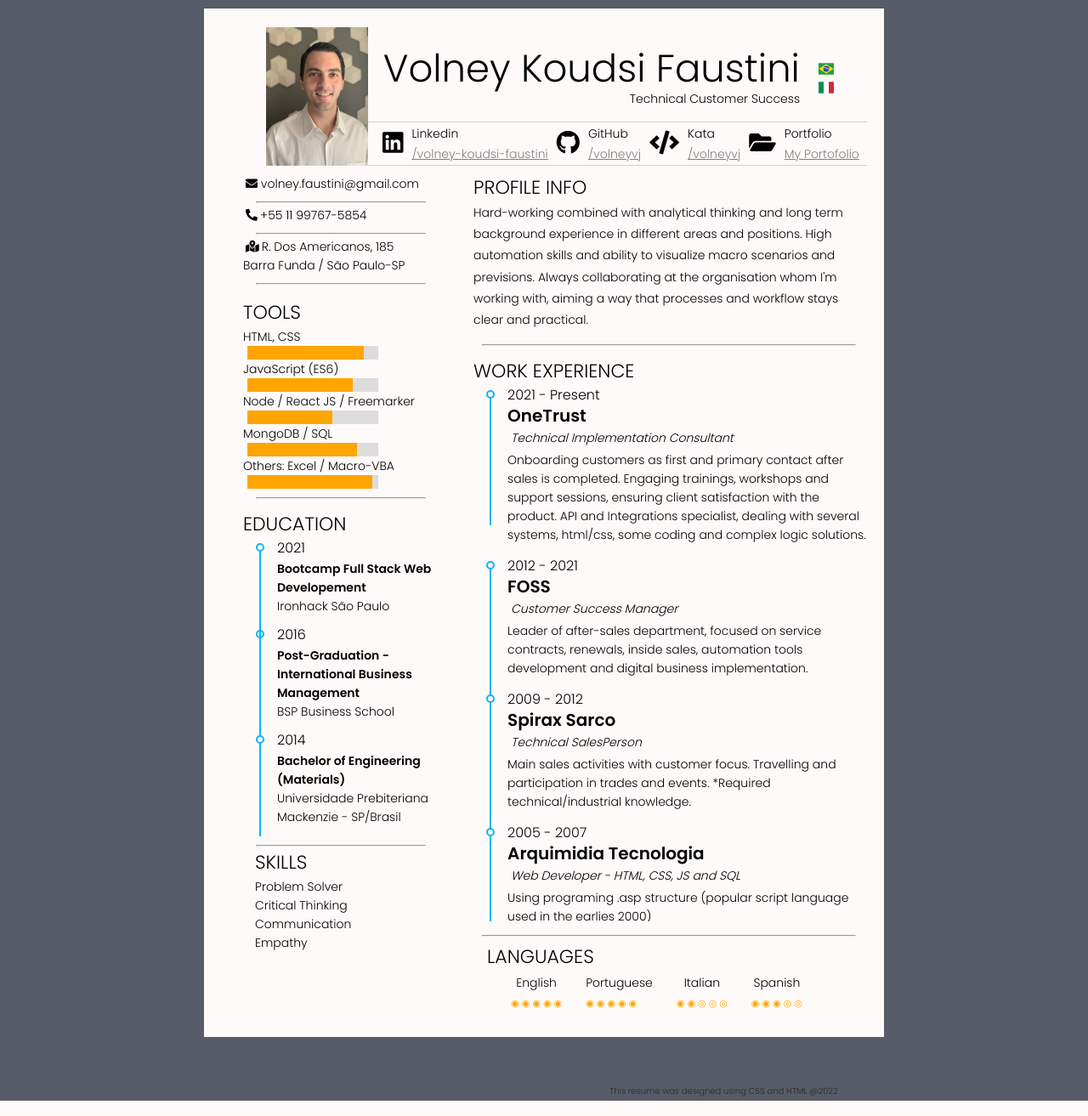
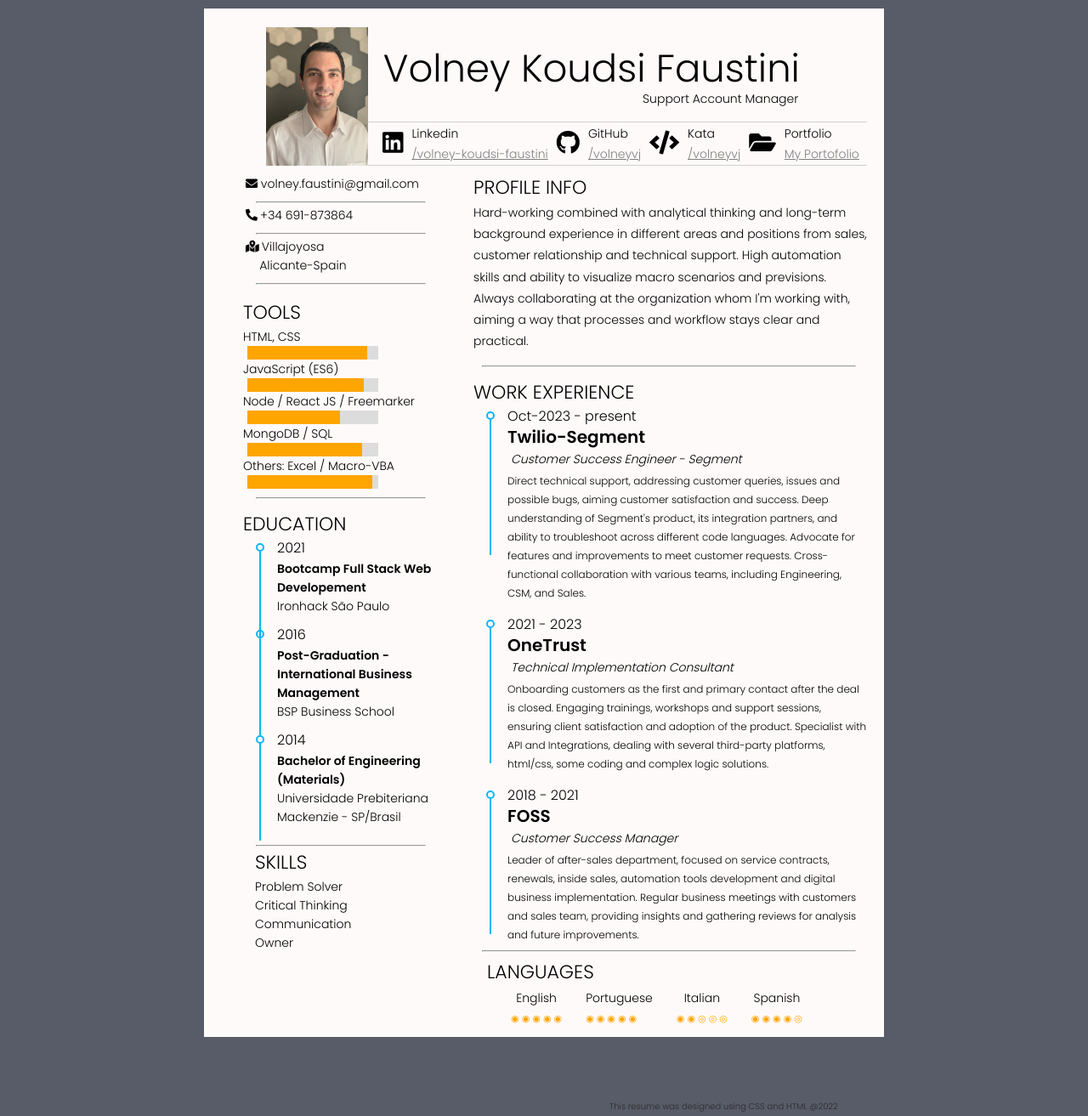
Before and after one commit to volneyvj/resume, a PHP site: page / in a window 1280 px wide. Shown: the whole page at 85% size. Run offline with PHP 8.4, Linux system fonts and the light colour scheme.

Commit message:
Add files via upload

```diff
--- a/index.html
+++ b/index.html
@@ -43,9 +43,7 @@
 
         <div class="inside-info">
           <span class="name">Volney Koudsi Faustini</span>
-          <span class="job">Technical Customer Success</span>
-          <span class="citizenship"><span class="flag-icon flag-icon-br" alt="citizenship"></span> <br>
-            <span class="flag-icon flag-icon-it" alt="citizenship"></span></span>
+          <span class="job">&nbsp;&nbsp;&nbsp;  Support Account Manager</span>
         </div>
 
         <div class="info-links">
@@ -86,9 +84,9 @@
           <i class="fas fa-envelope"><span style="font-weight:200;"> volney.faustini@gmail.com</span></i>
 
           <hr>
-          <i class="fas fa-phone-alt"></i>+55 11 99767-5854</i>
+          <i class="fas fa-phone-alt"></i>+34 691-873864</i>
           <hr>
-          <i class="fas fa-map-marked-alt"></i>R. Dos Americanos, 185 <BR> Barra Funda / São Paulo-SP</i>
+          <i class="fas fa-map-marked-alt"></i>Villajoyosa<BR>&nbsp&nbsp&nbsp&nbsp Alicante-Spain</i>
           <hr>
         </div>
 
@@ -100,28 +98,28 @@
             HTML, CSS
           </div>
           <div class="tools_progress">
-            <span style="width: 89%;"></span>
+            <span style="width: 92%;"></span>
           </div>
 
           <div>
             JavaScript (ES6)
           </div>
           <div class="tools_progress">
-            <span style="width: 81%;"></span>
+            <span style="width: 89%;"></span>
           </div>
 
           <div>
             Node / React JS / Freemarker
           </div>
           <div class="tools_progress">
-            <span style="width: 65%;"></span>
+            <span style="width: 71%;"></span>
           </div>
 
           <div>
             MongoDB / SQL
           </div>
           <div class="tools_progress">
-            <span style="width: 84%;"></span>
+            <span style="width: 88%;"></span>
           </div>
 
           <div>
@@ -201,7 +199,7 @@
           </div>
 
           <div class="soft-skills">
-            Empathy
+            Owner
             <!-- <span class="star checked">★</span>
             <span class="star checked">★</span>
             <span class="star">★</span>
@@ -220,11 +218,11 @@
             PROFILE INFO
           </div>
           <div class="profile-info">
-            Hard-working combined with analytical thinking and long term background experience in different areas and
-            positions.
+            Hard-working combined with analytical thinking and long-term background experience in different areas
+            and positions from sales, customer relationship and technical support.
             High automation skills and ability to visualize macro scenarios and previsions.
-            Always collaborating at the organisation whom I'm working with, aiming a way that processes and workflow
-            stays clear and practical.
+            Always collaborating at the organization whom I'm working with, aiming a way that processes and workflow stays clear and
+            practical.
           </div>
           <hr>
 
@@ -234,39 +232,38 @@
           <div class="title">WORK EXPERIENCE</div>
           <ul>
             <li>
-              <div class="date">2021 - Present</div>
+              <div class="date">Oct-2023 - present</div>
+
+              <p class="company-title">Twilio-Segment</p>
+              <p class="job-title">Customer Success Engineer - Segment</p>
+              <div class="job-description">
+                Direct technical support, addressing customer queries, issues and possible bugs, aiming customer satisfaction and success.
+Deep understanding of Segment's product, its integration partners, and ability to troubleshoot across different code languages.
+Advocate for features and improvements to meet customer requests. Cross-functional collaboration with various teams, including Engineering, CSM, and Sales.
+            </div>
+          </p>
+
+            </li>
+            <li>
+              <div class="date">2021 - 2023</div>
 
               <p class="company-title">OneTrust</p>
               <p class="job-title">Technical Implementation Consultant</p>
-              Onboarding customers as first and primary contact after sales is completed.
-              Engaging trainings, workshops and support sessions, ensuring client satisfaction with the product.
-              API and Integrations specialist, dealing with several systems, html/css, some coding and complex logic
-              solutions.
+              <div class="job-description">Onboarding customers as the first and primary contact after the deal is closed.
+                Engaging trainings, workshops and support sessions, ensuring client satisfaction and adoption of the product.
+                Specialist with API and Integrations, dealing with several third-party platforms, html/css, some coding and complex logic solutions.</div>
             </li>
             <li>
-              <div class="date">2012 - 2021</div>
+              <div class="date">2018 - 2021</div>
 
               <p class="company-title">FOSS</p>
               <p class="job-title">Customer Success Manager</p>
-              Leader of after-sales department, focused on service contracts, renewals, inside sales, automation
-              tools development and digital business implementation.
-
-            </li>
-            <li>
-              <div class="date">2009 - 2012</div>
-              <p class="company-title">Spirax Sarco</p>
-              <p class="job-title">Technical SalesPerson</p>
-              Main sales activities with customer focus. Travelling and participation in trades and events.
-              *Required technical/industrial knowledge.
-
-            </li>
-            <li>
-              <div class="date">2005 - 2007</div>
-
-              <p class="company-title">Arquimidia Tecnologia</p>
-              <p class="job-title">Web Developer - HTML, CSS, JS and SQL</p>
-              Using programing .asp structure (popular script language used in the earlies 2000)</p>
-
+              <div class="job-description">
+              Leader of after-sales department, focused on service contracts,
+              renewals, inside sales, automation tools development and digital business implementation.
+              Regular business meetings with customers and sales team, providing insights and gathering reviews
+              for analysis and future improvements.
+            </div>
             </li>
           </ul>
         </div>
@@ -284,7 +281,7 @@
               <td class="orange"> &#9673; &#9673; &#9673; &#9673; &#9673;</td>
               <td class="orange"> &#9673; &#9673; &#9673; &#9673; &#9673; </td>
               <td class="orange">&#9673; &#9673; &#9678; &#9678; &#9678; </td>
-              <td class="orange">&#9673; &#9673; &#9673; &#9678; &#9678; </td>
+              <td class="orange">&#9673; &#9673; &#9673; &#9673; &#9678; </td>
             </tr>
           </table>
         </div>
--- a/styles.css
+++ b/styles.css
@@ -167,10 +167,15 @@ a {
 }
 
 .tools,
-.education,
+.education {
+  padding-top: 14px;
+}
+
 .experience {
   padding-top: 14px;
+  height: 670px;
 }
+
 
 .skills {
   padding: 3px 0 0 14px;
@@ -217,7 +222,7 @@ a {
 
 .resume ul {
   padding-left: 40px;
-  overflow: hidden;
+
 }
 
 .resume ul li {
@@ -267,7 +272,7 @@ a {
   top: 14px;
   left: -21px;
   width: 2px;
-  height: 150px;
+  height: 160px;
   background: #0bb5f4;
 }
 
@@ -309,6 +314,10 @@ a {
   font-weight: 400;
   font-style: oblique;
   padding: 4px;
+}
+
+.job-description {
+  font-size: 12px;
 }
 
 .experience li {
```
